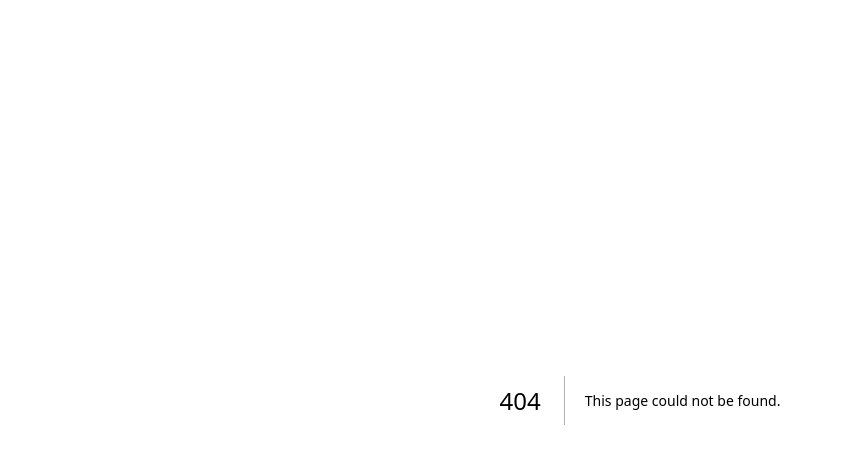
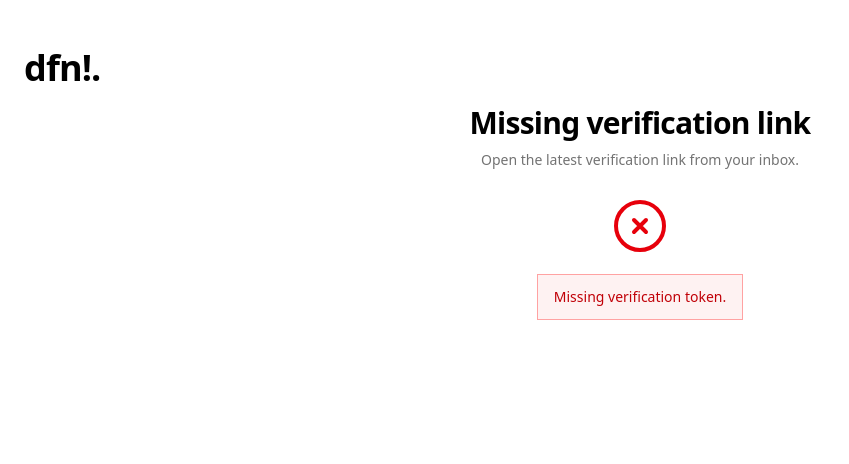
Before and after one commit to Manhlane/define-fe, a Next.js app: page /verify-email in a window 1280 px wide. Before the commit this address had no page. Shown: the top 464 px of the page, without its empty margins (0-849 px from the left). Built offline with nearby package versions, Linux system fonts and the light colour scheme; no server answers; a web font is replaced by a local one.

Commit message:
feat: added verify emaail page

```diff
--- a/src/app/auth/page.client.tsx
+++ b/src/app/auth/page.client.tsx
@@ -7,12 +7,12 @@ import { useForm } from 'react-hook-form';
 import { z } from 'zod';
 import { zodResolver } from '@hookform/resolvers/zod';
 import { Mail, Lock, Eye, EyeOff, User } from 'lucide-react';
-import { ExclamationTriangleIcon } from '@heroicons/react/24/outline';
+import { ExclamationCircleIcon, ExclamationTriangleIcon } from '@heroicons/react/24/outline';
 import { FcGoogle } from 'react-icons/fc';
 
 const loginSchema = z.object({
-  email: z.string().email(),
-  password: z.string().min(1),
+  email: z.string().email('Enter a valid email address'),
+  password: z.string().min(1, 'Password is required'),
 });
 
 const registerSchema = z.object({
@@ -186,10 +186,18 @@ export default function MobileAuthPageClient() {
 
   const formErrors = mode === 'login' ? loginErrors : registerErrors;
 
+  const renderFieldError = (message?: string) =>
+    message ? (
+      <p className="flex items-center gap-1 text-xs leading-4 text-red-600">
+        <ExclamationCircleIcon className="h-4 w-4" aria-hidden="true" />
+        {message}
+      </p>
+    ) : null;
+
   return (
     <div className="min-h-[100dvh] bg-white text-black">
       <div className="flex items-center px-6 pt-12">
-        <div className="text-4xl font-semibold tracking-tight text-black">dfn!.</div>
+        <div className="text-2xl font-semibold tracking-tight text-black">dfn!.</div>
       </div>
 
       <main className="flex min-h-[calc(100dvh-64px)] flex-col px-6 pt-4 pb-10">
@@ -213,7 +221,7 @@ export default function MobileAuthPageClient() {
 
           {mode === 'reset' ? (
             <form onSubmit={handleResetSubmit} className="flex flex-col gap-6" noValidate>
-              <div className="relative">
+              <div className="space-y-1">
                 <div className="relative">
                   <Mail className="absolute left-4 top-1/2 h-4 w-4 -translate-y-1/2 text-neutral-400" />
                   <input
@@ -234,6 +242,7 @@ export default function MobileAuthPageClient() {
                     }`}
                   />
                 </div>
+                {renderFieldError(resetErrorMessage || undefined)}
               </div>
 
               {resetSent && (
@@ -269,7 +278,7 @@ export default function MobileAuthPageClient() {
               <div className="space-y-6">
                 <div className="space-y-4">
                   {mode === 'register' && (
-                    <div className="relative">
+                    <div className="space-y-1">
                       <div className="relative">
                         <User className="absolute left-4 top-1/2 h-4 w-4 -translate-y-1/2 text-neutral-400" />
                         <input
@@ -285,10 +294,11 @@ export default function MobileAuthPageClient() {
                           }`}
                         />
                       </div>
+                      {renderFieldError(registerErrors.name?.message)}
                     </div>
                   )}
 
-                  <div className="relative">
+                  <div className="space-y-1">
                     <div className="relative">
                       <Mail className="absolute left-4 top-1/2 h-4 w-4 -translate-y-1/2 text-neutral-400" />
                       <input
@@ -303,14 +313,14 @@ export default function MobileAuthPageClient() {
                           formErrors.email
                             ? 'border-red-300 focus:border-red-600'
                             : 'border-neutral-300 focus:border-black'
-                        }`}
+                          }`}
                       />
                     </div>
+                    {renderFieldError(formErrors.email?.message)}
                   </div>
 
-                  <div className="relative">
-                    <div className="space-y-2">
-                      <div className="relative">
+                  <div className="space-y-2">
+                    <div className="relative">
                         <Lock className="absolute left-4 top-1/2 h-4 w-4 -translate-y-1/2 text-neutral-400" />
                         <input
                           {...(mode === 'login'
@@ -348,6 +358,8 @@ export default function MobileAuthPageClient() {
                         </button>
                       </div>
 
+                      {renderFieldError(formErrors.password?.message)}
+
                       {mode === 'login' && (
                         <div className="text-right">
                           <button
@@ -359,7 +371,6 @@ export default function MobileAuthPageClient() {
                           </button>
                         </div>
                       )}
-                    </div>
                   </div>
                 </div>
 
--- /dev/null
+++ b/src/app/verify-email/page.tsx
@@ -0,0 +1,149 @@
+'use client';
+
+import { useEffect, useMemo, useState } from 'react';
+import Link from 'next/link';
+import { useSearchParams } from 'next/navigation';
+import { CheckCircleIcon, XCircleIcon } from '@heroicons/react/24/outline';
+
+const AUTH_BASE_URL =
+  process.env.NEXT_PUBLIC_AUTH_URL ?? 'http://34.251.72.37:3000/auth';
+const VERIFY_URL = `${AUTH_BASE_URL}/verify-email`;
+
+type VerifyStatus = 'loading' | 'success' | 'error' | 'missing';
+
+export default function VerifyEmailPage() {
+  const searchParams = useSearchParams();
+  const token = useMemo(() => searchParams?.get('token') ?? '', [searchParams]);
+  const [status, setStatus] = useState<VerifyStatus>('loading');
+  const [message, setMessage] = useState<string>('Verifying your email…');
+  const [mounted, setMounted] = useState(false);
+
+  useEffect(() => {
+    setMounted(true);
+  }, []);
+
+  useEffect(() => {
+    if (!token) {
+      setStatus('missing');
+      setMessage('Missing verification token.');
+      return;
+    }
+
+    if (token === 'success') {
+      setStatus('success');
+      setMessage('Your email has been verified.');
+      return;
+    }
+
+    if (token === 'error') {
+      setStatus('error');
+      setMessage('This verification link is invalid or has expired.');
+      return;
+    }
+
+    let isMounted = true;
+    setStatus('loading');
+    setMessage('Verifying your email…');
+
+    fetch(VERIFY_URL, {
+      method: 'POST',
+      headers: { 'Content-Type': 'application/json' },
+      body: JSON.stringify({ token }),
+    })
+      .then(async (res) => {
+        const payload = (await res.json().catch(() => null)) as { message?: string } | null;
+        if (!isMounted) return;
+        if (res.ok) {
+          setStatus('success');
+          setMessage(payload?.message || 'Your email has been verified.');
+        } else {
+          setStatus('error');
+          setMessage(payload?.message || 'Verification link is invalid or expired.');
+        }
+      })
+      .catch(() => {
+        if (!isMounted) return;
+        setStatus('error');
+        setMessage('Network error. Please try again.');
+      });
+
+    return () => {
+      isMounted = false;
+    };
+  }, [token]);
+
+  if (status === 'loading') {
+    return (
+      <div className="min-h-[100dvh] bg-white text-black">
+        <div className="flex items-center px-6 pt-12">
+          <div className="text-4xl font-semibold tracking-tight text-black">dfn!.</div>
+        </div>
+        <main className="flex min-h-[calc(100dvh-64px)] flex-col px-6 pt-4 pb-10">
+          <div className="mx-auto flex w-full max-w-sm flex-col items-center gap-6 text-center">
+            <div className="space-y-2 text-center">
+              <h1 className="text-3xl font-semibold leading-tight tracking-tight">
+                Hang tight, we are verifying your email..
+              </h1>
+              <p className="text-sm text-neutral-500">
+                This will only take a moment.
+              </p>
+            </div>
+          </div>
+        </main>
+      </div>
+    );
+  }
+
+  const headline =
+    status === 'success'
+      ? 'Email verified'
+      : status === 'missing'
+        ? 'Missing verification link'
+        : 'Verification failed';
+
+  const subline =
+    status === 'success'
+      ? 'Your email has been confirmed.'
+      : status === 'missing'
+        ? 'Open the latest verification link from your inbox.'
+        : 'This verification link is invalid or has expired.';
+
+  return (
+    <div className="min-h-[100dvh] bg-white text-black">
+      <div className="flex items-center px-6 pt-12">
+        <div className="text-4xl font-semibold tracking-tight text-black">dfn!.</div>
+      </div>
+
+      <main className="flex min-h-[calc(100dvh-64px)] flex-col px-6 pt-4 pb-10">
+        <div className="mx-auto flex w-full max-w-sm flex-col items-center gap-6 text-center">
+          <div className="space-y-2 text-center">
+            <h1 className="text-3xl font-semibold leading-tight tracking-tight">
+              {headline}
+            </h1>
+            <p className="text-sm text-neutral-500">{subline}</p>
+          </div>
+
+          <div className="flex flex-col items-center gap-4">
+            {status === 'success' && (
+              <CheckCircleIcon className="h-16 w-16 text-green-600" />
+            )}
+            {(status === 'missing' || status === 'error') && (
+              <XCircleIcon className="h-16 w-16 text-red-600" />
+            )}
+            <div
+              className={`w-full border px-4 py-3 text-center text-sm ${
+                status === 'success'
+                  ? 'border-green-200 bg-green-50 text-green-700'
+                  : status === 'error' || status === 'missing'
+                    ? 'border-red-300 bg-red-50 text-red-700'
+                    : 'border-neutral-200 bg-neutral-50 text-neutral-700'
+              }`}
+            >
+              {message}
+            </div>
+          </div>
+        </div>
+      </main>
+    </div>
+  );
+}
```
